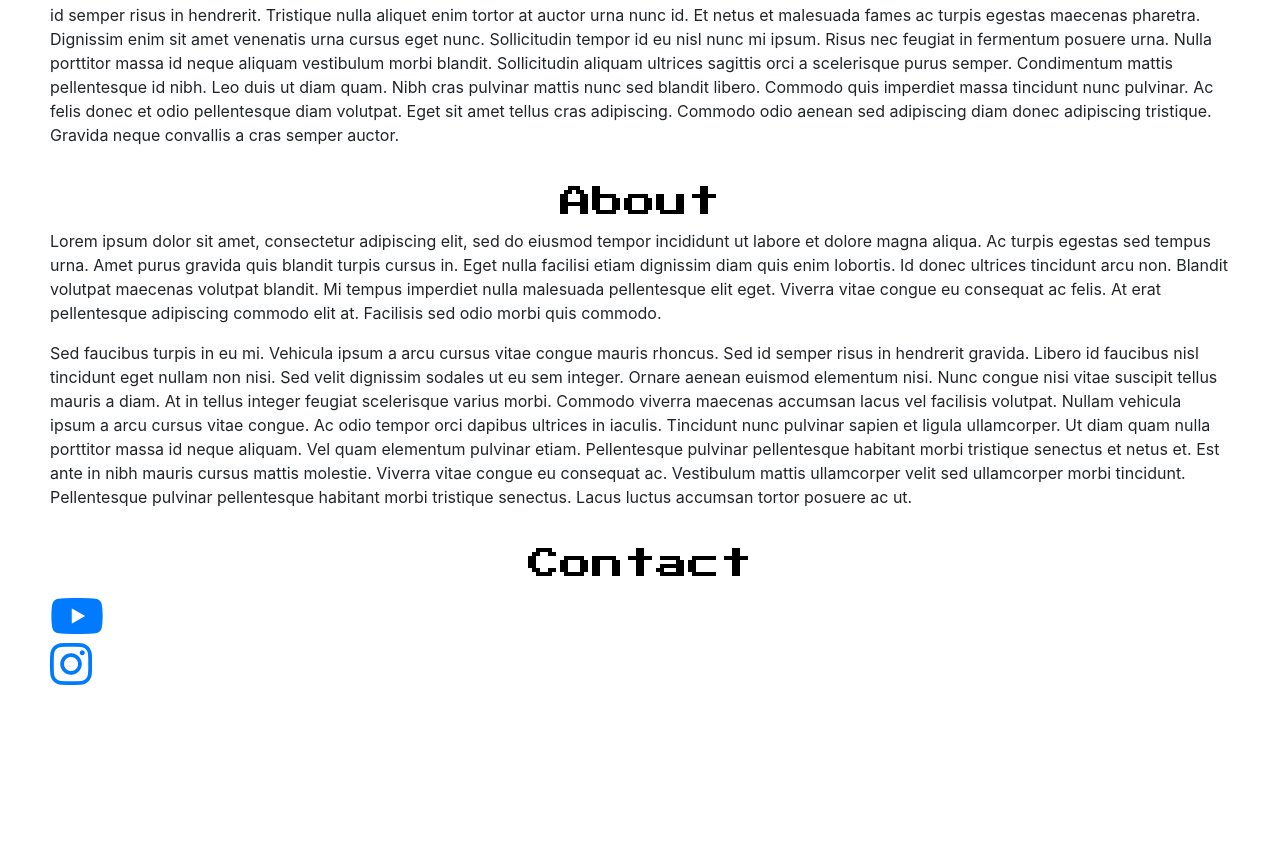
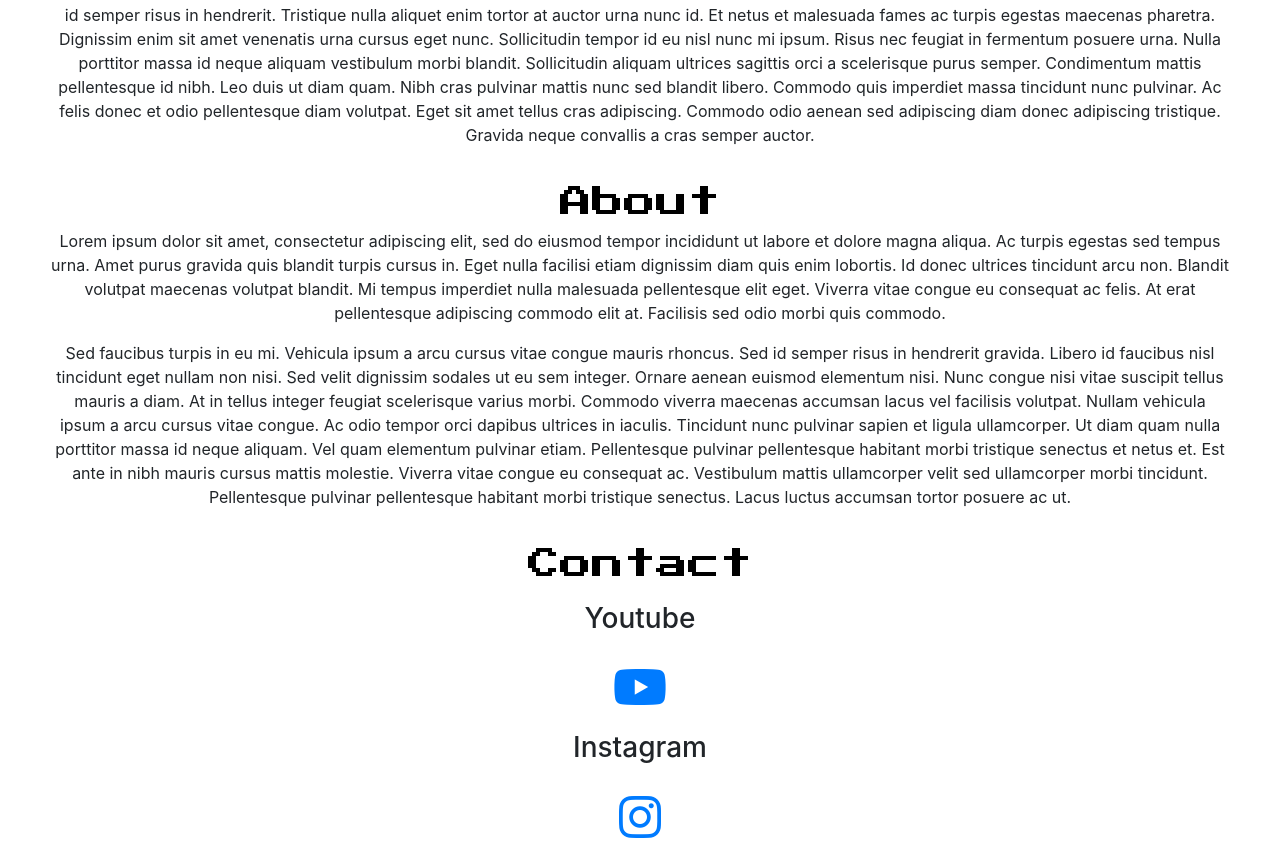
Before and after one commit to DattBhatt/DattBhatt.github.io, a plain HTML site: page index.html in a window 1280 px wide. Shown: the part 431-1292 px from the top of the page. Before the commit the page ends 1129 px from the top, so only its background shows below. Drawn offline with nearby package versions, Linux system fonts and the light colour scheme.

Commit message:
Contact Update

```diff
--- a/index.html
+++ b/index.html
@@ -39,7 +39,7 @@
           </nav>
         </div>
 
-        <div name = "home" id = "home" class="vanila">
+        <div name = "home" id = "home" class="home_div">
           <h1>Hor1zon </h1>
           <p>Lorem ipsum dolor sit amet, consectetur adipiscing elit, sed do eiusmod tempor incididunt ut labore et dolore magna aliqua. Egestas maecenas pharetra convallis posuere morbi leo. Sed euismod nisi porta lorem. Massa eget egestas purus viverra accumsan. Donec massa sapien faucibus et molestie ac feugiat sed. Dui faucibus in ornare quam viverra orci. Sagittis nisl rhoncus mattis rhoncus urna neque viverra justo. Cras fermentum odio eu feugiat pretium nibh. In dictum non consectetur a erat nam at. Euismod elementum nisi quis eleifend. Massa placerat duis ultricies lacus sed turpis tincidunt.</p>
 
@@ -48,24 +48,35 @@
           <p> id semper risus in hendrerit. Tristique nulla aliquet enim tortor at auctor urna nunc id. Et netus et malesuada fames ac turpis egestas maecenas pharetra. Dignissim enim sit amet venenatis urna cursus eget nunc. Sollicitudin tempor id eu nisl nunc mi ipsum. Risus nec feugiat in fermentum posuere urna. Nulla porttitor massa id neque aliquam vestibulum morbi blandit. Sollicitudin aliquam ultrices sagittis orci a scelerisque purus semper. Condimentum mattis pellentesque id nibh. Leo duis ut diam quam. Nibh cras pulvinar mattis nunc sed blandit libero. Commodo quis imperdiet massa tincidunt nunc pulvinar. Ac felis donec et odio pellentesque diam volutpat. Eget sit amet tellus cras adipiscing. Commodo odio aenean sed adipiscing diam donec adipiscing tristique. Gravida neque convallis a cras semper auctor.</p>
         </div>
 
-        <div name = "about" id = "about" class="vanila">
+        <div name = "about" id = "about" class="about_div">
           <h2>About</h2>
           <p>Lorem ipsum dolor sit amet, consectetur adipiscing elit, sed do eiusmod tempor incididunt ut labore et dolore magna aliqua. Ac turpis egestas sed tempus urna. Amet purus gravida quis blandit turpis cursus in. Eget nulla facilisi etiam dignissim diam quis enim lobortis. Id donec ultrices tincidunt arcu non. Blandit volutpat maecenas volutpat blandit. Mi tempus imperdiet nulla malesuada pellentesque elit eget. Viverra vitae congue eu consequat ac felis. At erat pellentesque adipiscing  commodo elit at. Facilisis sed odio morbi quis commodo.</p>
 
           <p>Sed faucibus turpis in eu mi. Vehicula ipsum a arcu cursus vitae congue mauris rhoncus. Sed id semper risus in hendrerit gravida. Libero id faucibus nisl tincidunt eget nullam non nisi. Sed velit dignissim sodales ut eu sem integer. Ornare aenean euismod elementum nisi. Nunc congue nisi vitae suscipit tellus mauris a diam. At in tellus integer feugiat scelerisque varius morbi. Commodo viverra maecenas accumsan lacus vel facilisis volutpat. Nullam vehicula ipsum a arcu cursus vitae congue. Ac odio tempor orci dapibus ultrices in iaculis. Tincidunt nunc pulvinar sapien et ligula ullamcorper. Ut diam quam nulla porttitor massa id neque aliquam. Vel quam elementum pulvinar etiam. Pellentesque pulvinar pellentesque habitant morbi tristique senectus et netus et. Est ante in nibh mauris cursus mattis molestie. Viverra vitae congue eu consequat ac. Vestibulum mattis ullamcorper velit sed ullamcorper morbi tincidunt. Pellentesque pulvinar pellentesque habitant morbi tristique senectus. Lacus luctus accumsan tortor posuere ac ut.</p>
         </div>
 
-        <div name = "contact" id = "contact" class="vanila">
+        <div name = "contact" id = "contact" class="contact_div">
           <h2>Contact</h2>
-          <a href="https://www.youtube.com/channel/UCyGK5AIo1MbB8djjVz0OsuQ" ><i class="fab fa-youtube fa-3x"></i></a>
-          <br>
+          <div class="contact_youtube">
+          <h3>Youtube</h3>
+          </div>
+          <div class="contact_youtube">
+            <a href="https://www.youtube.com/channel/UCyGK5AIo1MbB8djjVz0OsuQ" ><i class="fab fa-youtube fa-3x"></i></a>
+          </div>
+          <div class="contact_insta">
+          <h3>Instagram</h3>
+          </div>
+          <div class="contact_insta">
            <a href="https://www.instagram.com/datt_bhatt/"><i class="fab fa-instagram fa-3x"></i></a>
+          </div>
         </div>
 
         <section id ="home"></section>
         <section id ="about"></section>
         <section id ="contact"></section>
 
+
+
         <script src="https://code.jquery.com/jquery-3.2.1.slim.min.js" integrity="sha384-KJ3o2DKtIkvYIK3UENzmM7KCkRr/rE9/Qpg6aAZGJwFDMVNA/GpGFF93hXpG5KkN" crossorigin="anonymous"></script>
 <script src="https://cdnjs.cloudflare.com/ajax/libs/popper.js/1.12.9/umd/popper.min.js" integrity="sha384-ApNbgh9B+Y1QKtv3Rn7W3mgPxhU9K/ScQsAP7hUibX39j7fakFPskvXusvfa0b4Q" crossorigin="anonymous"></script>
 <script src="https://maxcdn.bootstrapcdn.com/bootstrap/4.0.0/js/bootstrap.min.js" integrity="sha384-JZR6Spejh4U02d8jOt6vLEHfe/JQGiRRSQQxSfFWpi1MquVdAyjUar5+76PVCmYl" crossorigin="anonymous"></script>
--- a/style.css
+++ b/style.css
@@ -19,4 +19,5 @@ div{
   padding-right: 50px;
   padding-bottom: 10;
   padding-left: 50px;
+  text-align: center;
 }
```
